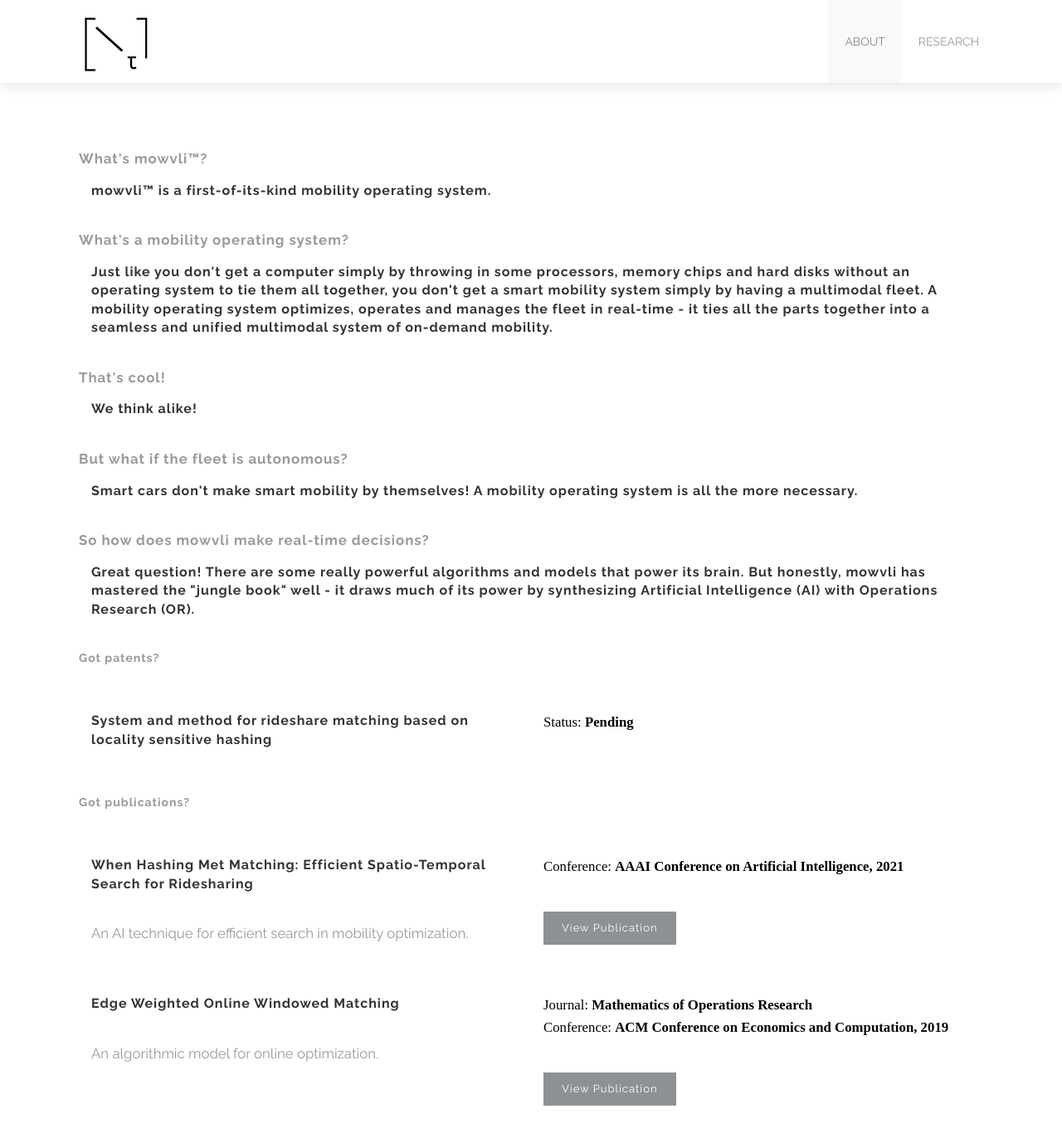
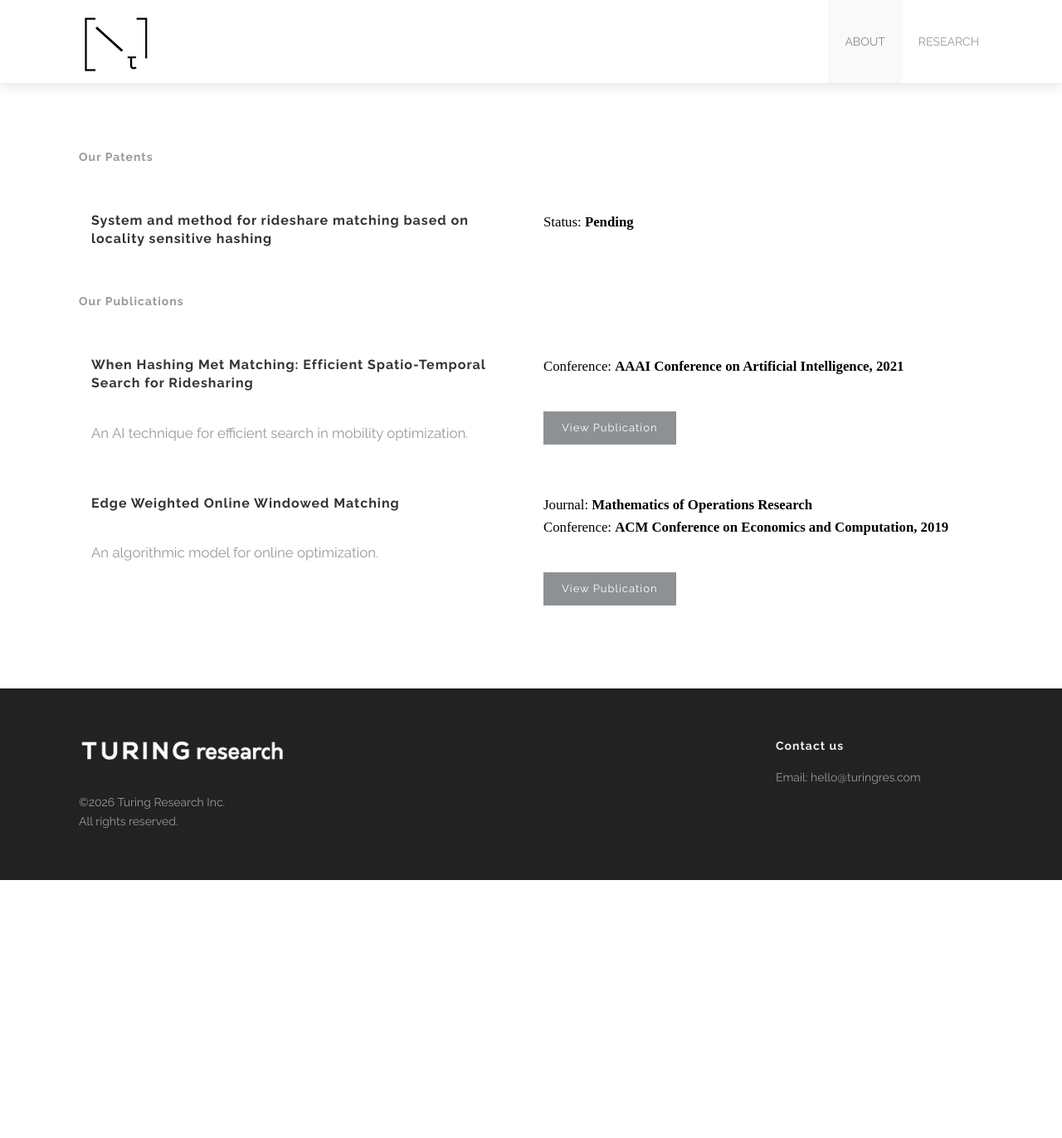
Before and after one commit to turingres/turingres.github.io, a Jekyll site: the page built from research.html, in a window 1280 px wide and 1400 px high. Shown: the top 1372 px of the window at 83% size. Built offline with Jekyll 4.4.1, drawn with Linux system fonts in a browser that asks for light colours.

Commit message:
rearrange

```diff
--- a/research.html
+++ b/research.html
@@ -20,25 +20,13 @@
 
 <div class='four spacing'></div>
 
-<div class='no-padding full'>
-  <div class='row'>
-    <div class='medium-16 columns'>
-      <h4 style='color: #999'> <big> What's mowvli&trade;? </big> </h4>
-      <div class='medium-12 columns'>
-        <h3>mowvli&trade; is a first-of-its-kind mobility operating system.</h3> <br>
-      </div>
-    </div>
-  </div>
-</div>
-
+<!--
 <div class='no-padding full'>
   <div class='row'>
     <div class='medium-16 columns'>
       <h4 style='color: #999'> <big> What's a mobility operating system? </big> </h4>
       <div class='medium-12 columns'>
-        <h3>Just like you don't get a computer simply by throwing in some processors, memory chips and hard disks
-          without an operating system to tie them all together, you don't get a smart mobility system simply
-          by having a multimodal fleet. A mobility operating system optimizes, operates and manages
+        <h3>A mobility operating system optimizes, operates and manages
           the fleet in real-time - it ties all the parts together into a seamless and unified multimodal system
           of on-demand mobility.
         </h3> <br>
@@ -46,47 +34,13 @@
     </div>
   </div>
 </div>
+-->
+
 
 <div class='no-padding full'>
   <div class='row'>
     <div class='medium-16 columns'>
-      <h4 style='color: #999'> <big> That's cool! </big> </h4>
-      <div class='medium-12 columns'>
-        <h3>We think alike!</h3> <br>
-      </div>
-    </div>
-  </div>
-</div>
-
-<div class='no-padding full'>
-  <div class='row'>
-    <div class='medium-16 columns'>
-      <h4 style='color: #999'> <big> But what if the fleet is autonomous? </big> </h4>
-      <div class='medium-12 columns'>
-        <h3>Smart cars don't make smart mobility by themselves! A mobility operating system is all the more necessary.</h3> <br>
-      </div>
-    </div>
-  </div>
-</div>
-
-<div class='no-padding full'>
-  <div class='row'>
-    <div class='medium-16 columns'>
-      <h4 style='color: #999'> <big> So how does mowvli make real-time decisions? </big> </h4>
-      <div class='medium-12 columns'>
-        <h3> Great question! There are some really powerful algorithms and models that power its brain.
-          But honestly, mowvli has  mastered the "jungle book" well - it draws much of its power by synthesizing
-          Artificial Intelligence (AI) with Operations Research (OR).
-        </h3> <br>
-      </div>
-    </div>
-  </div>
-</div>
-
-<div class='no-padding full'>
-  <div class='row'>
-    <div class='medium-16 columns'>
-      <h4 style='color: #999'>Got patents?</h4>
+      <h4 style='color: #999'>Our Patents</h4>
       {% for patent in page.patents %}
         <div class='two spacing'></div>
         <div class='no-padding full'>
@@ -117,7 +71,7 @@
 <div class='no-padding full'>
   <div class='row'>
     <div class='medium-16 columns'>
-      <h4 style='color: #999'>Got publications?</h4>
+      <h4 style='color: #999'>Our Publications</h4>
       {% for publication in page.publications %}
         <div class='two spacing'></div>
         <div class='no-padding full'>
```
